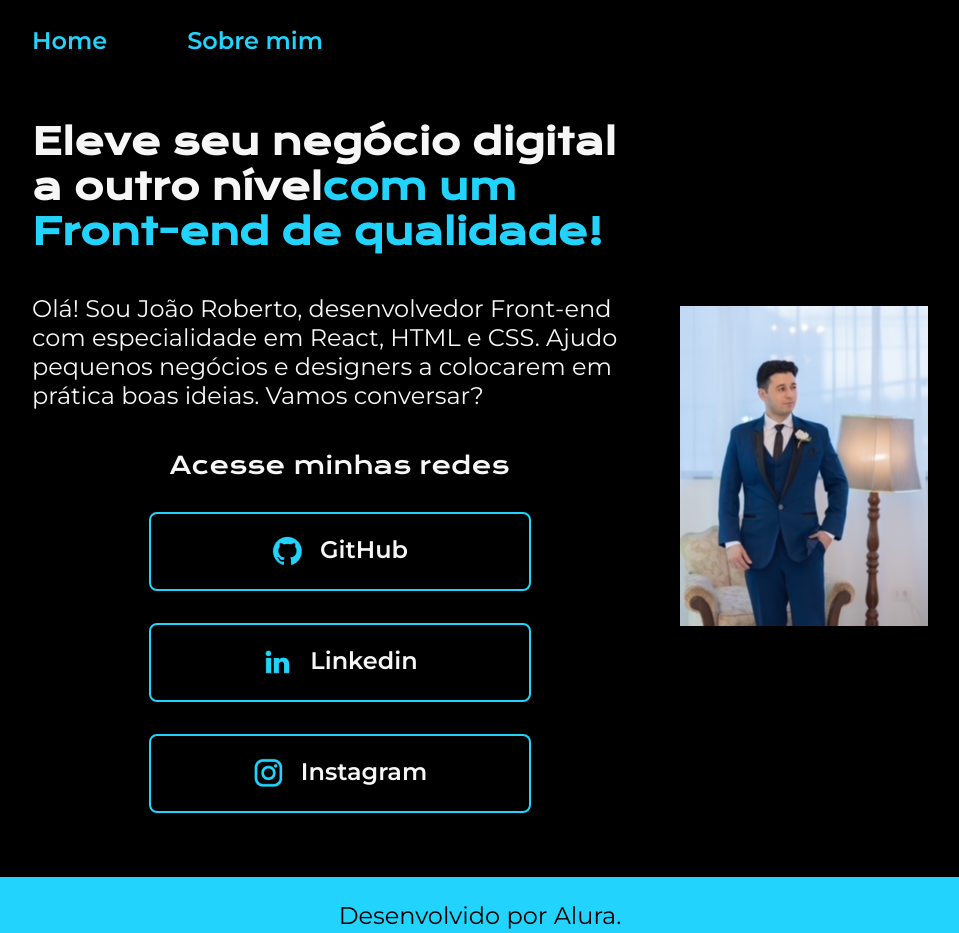
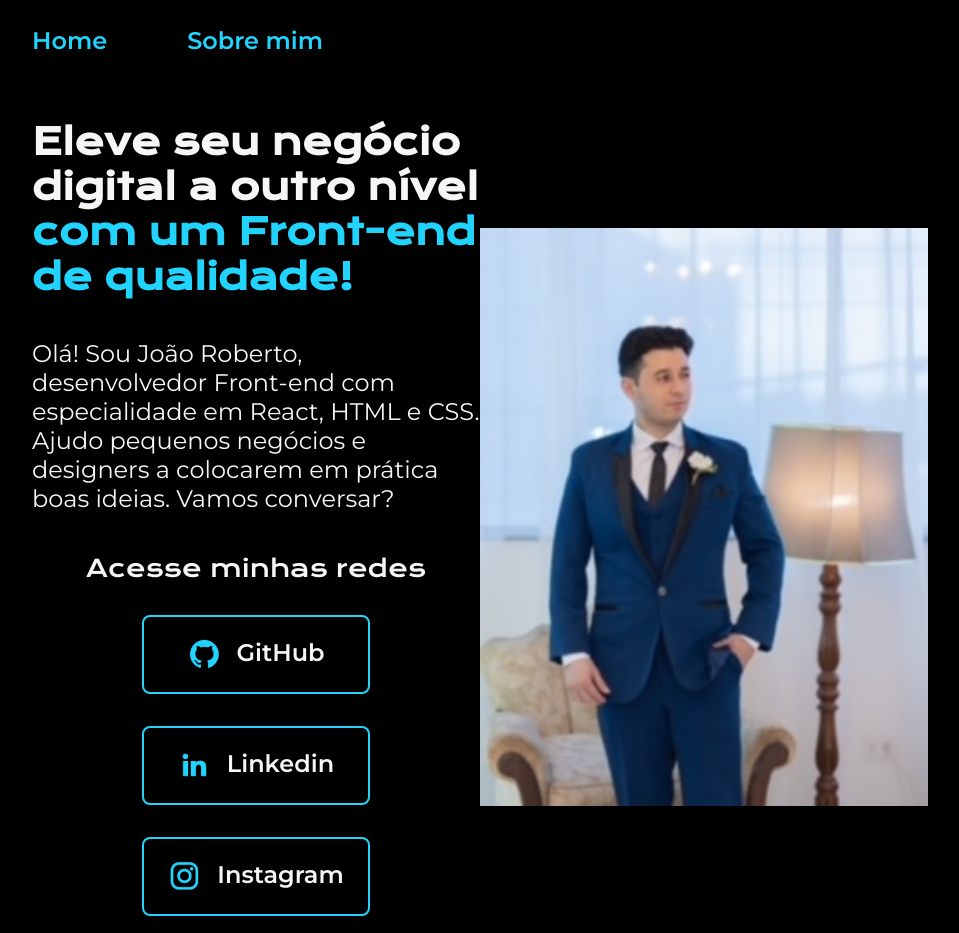
Before and after one commit to joao-robertoo/html-e-css.trabalhando.com.responsividade.e.publicacao.de.projetos, a plain HTML site: page index.html in a window 1280 px wide. Shown: the top 933 px of the page, without its empty margins (160-1119 px from the left). Drawn offline with nearby package versions, Linux system fonts and the light colour scheme.

Commit message:
Descubra a super unidade de medida

```diff
--- a/index.html
+++ b/index.html
@@ -19,7 +19,7 @@
     <main class="apresentacao">
         <section class="apresentacao__conteudo">
             <h1 class="apresentacao__conteudo__titulo">Eleve seu negócio digital a outro nível<strong
-            class="titulo-destaque">com um Front-end de qualidade!
+            class="titulo-destaque"> com um Front-end de qualidade!
             </strong></h1>
             <p class="apresentacao__conteudo__texto">Olá! Sou João Roberto, desenvolvedor
             Front-end com especialidade em React, HTML e
@@ -28,21 +28,21 @@
             conversar?</p>
             <div class="apresentacao__links">
                 <h2 class="apresentacao__links__subtitulo">Acesse minhas redes</h2>
-                <a class="apresentacao__links__link" href="https://github.com/joao-robertoo" target="_blank">
+                <a class="apresentacao__links__navegacao" href="https://github.com/joao-robertoo" target="_blank">
                     <img src="./assets/github.png">
                     GitHub
                 </a>
-                <a class="apresentacao__links__link" href="https://linkedin.com/in/joaorobertoo" target="_blank">
+                <a class="apresentacao__links__navegacao" href="https://linkedin.com/in/joaorobertoo" target="_blank">
                     <img src="./assets/linkedin.png">
                     Linkedin
                 </a>
-                <a class="apresentacao__links__link" href="https://instagram.com/joao_rpj" target="_blank">
+                <a class="apresentacao__links__navegacao" href="https://instagram.com/joao_rpj" target="_blank">
                     <img src="./assets/instagram.png">
                     Instagram
                 </a>
             </div>
         </section>
-        <img src="./assets/J & J (178).JPEG" alt="Foto do João Roberto">
+        <img class="apresentação__imagem" src="./assets/foto-joao.JPEG" alt="Foto do João Roberto">
     </main>
     <footer class="rodape">
         <p>Desenvolvido por Alura.</p>
--- a/styles/style.css
+++ b/styles/style.css
@@ -40,7 +40,7 @@ body{
     justify-content: space-between;
 }
 .apresentacao__conteudo{
-    width: 615px;
+    width: 50%;
     display: flex;
     flex-direction: column;
     gap: 40px;
@@ -70,12 +70,12 @@ body{
     font-weight: 400;
     font-size: 1.5rem;
 }
-.apresentacao__links__link{
+.apresentacao__links__navegacao {
     display: flex;
     justify-content: center;
     gap: 16px;
     border: 2px solid var(--cor-terciaria);
-    width: 378px;
+    width: 50%;
     text-align: center;
     border-radius: 8px;
     font-size: 1.5rem;
@@ -88,6 +88,11 @@ body{
 .apresentacao__links__link:hover{
     background-color: var(--cor-hover);
 }
+
+.apresentação__imagem {
+    width: 50%;
+}
+
 .rodape{
     color: var(--cor-primaria);
     background-color: var(--cor-terciaria);
```
Also changed, not shown: about.html (+1 -1 lines), assets/foto-joao.JPEG (renamed from assets/J & J (178).JPEG).
